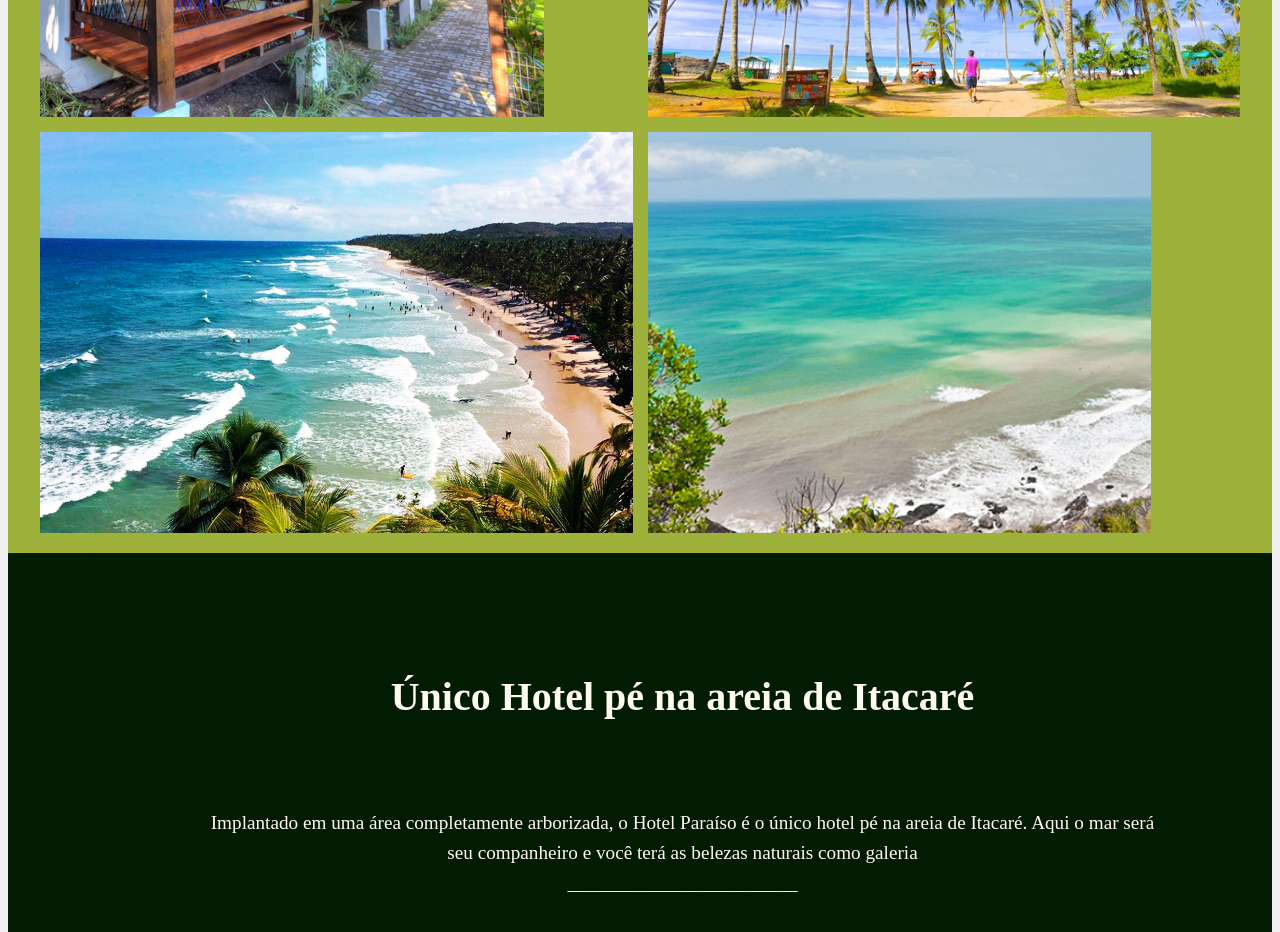
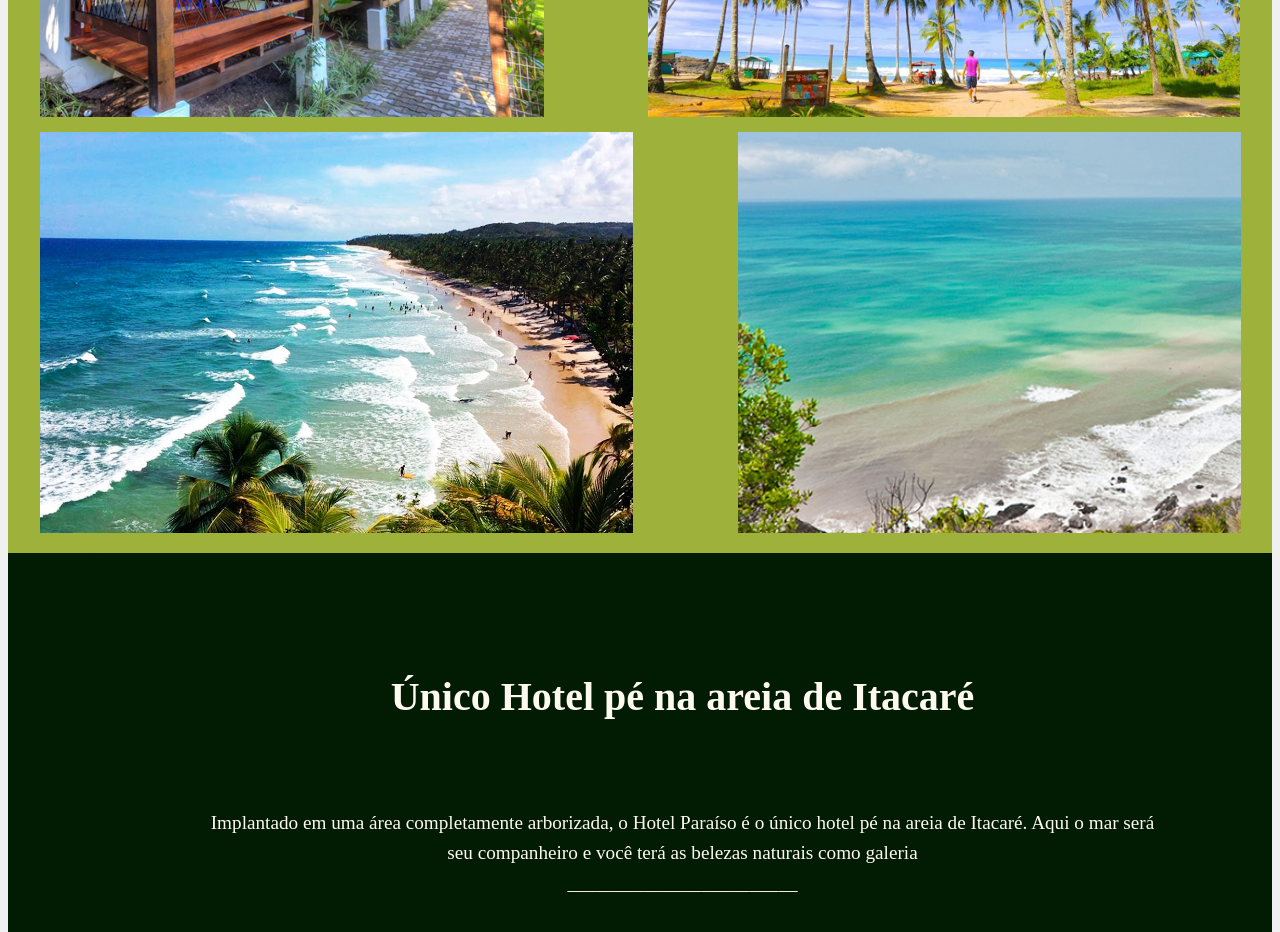
Before and after one commit to GabrielaMarim/prova-html-css-rafa, a plain HTML site: page index.html in a window 1280 px wide. Shown: the part 1600-2532 px from the top of the page. Drawn offline with Linux system fonts and the light colour scheme.

Commit message:
Update style.css

```diff
--- a/style.css
+++ b/style.css
@@ -152,9 +152,11 @@ p {
 }
 
 .imagem4 {
+    position: relative;
     width: 85%;
     height: 100%;
     object-fit: cover;
+    left: 90px;
 }
 
 .flequis {
```
